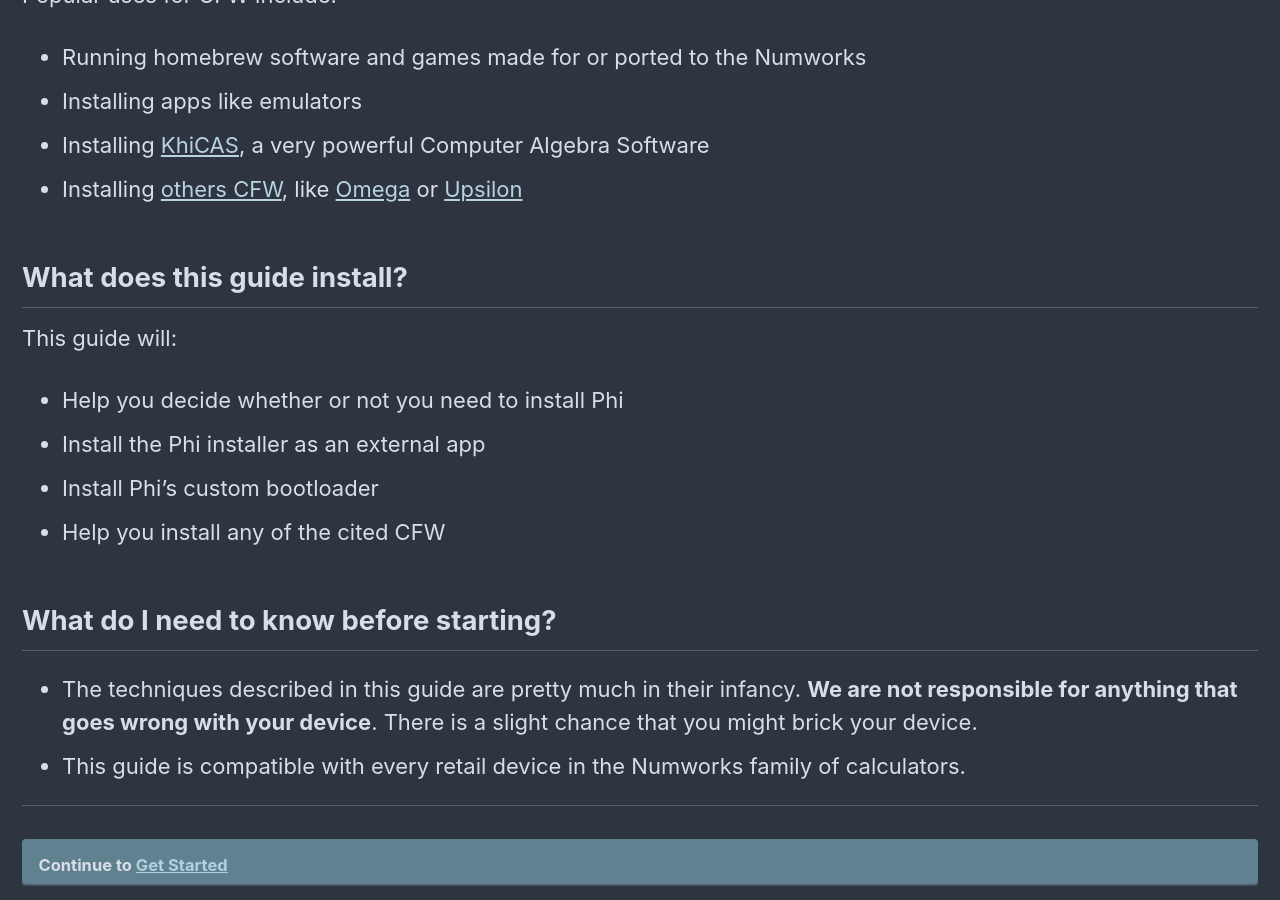
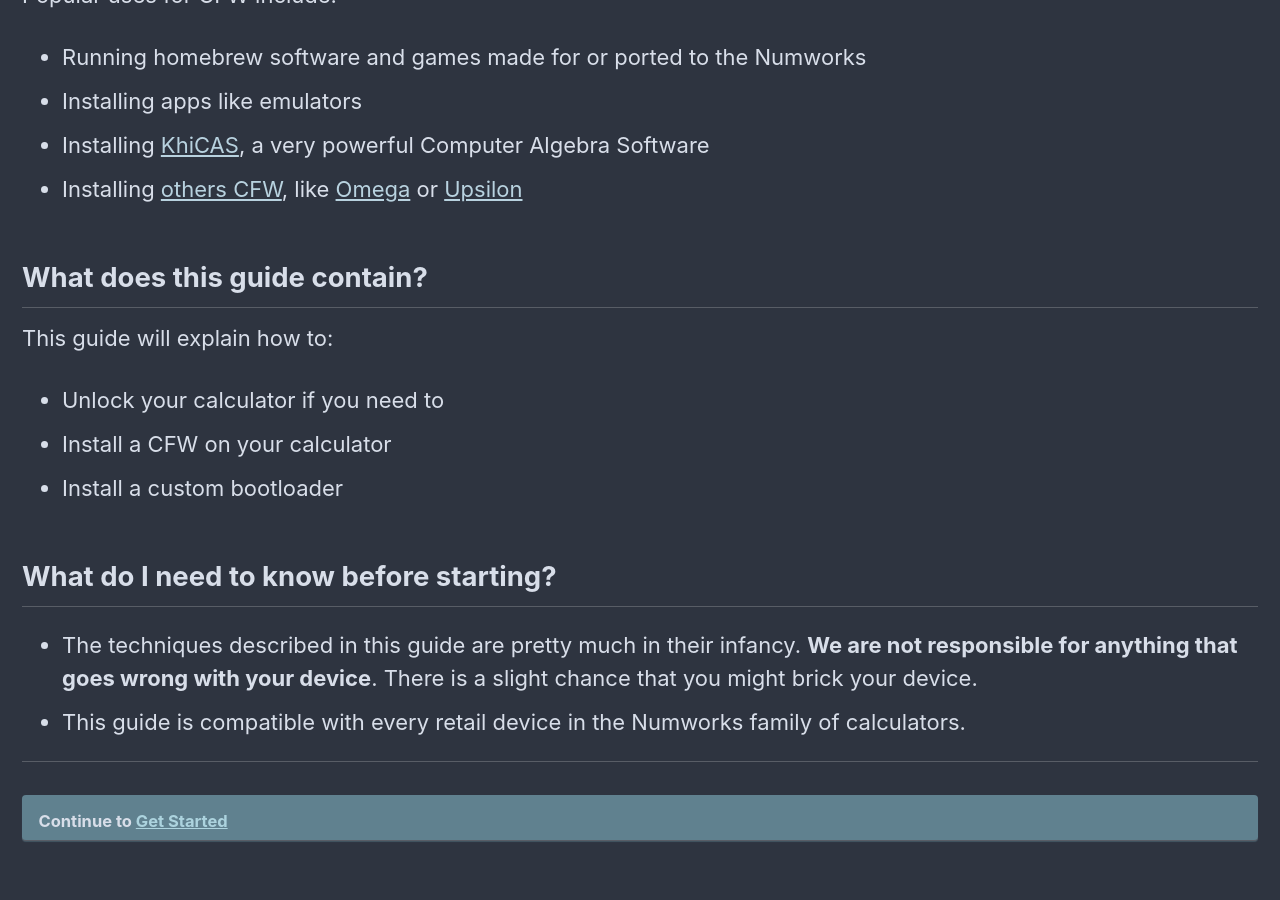
Before and after one commit to Omega-Numworks/Omega-Guide, a Jekyll site: the page built from _pages/en_US/home.md, in a window 1280 px wide and 900 px high, scrolled down 913 px. Built offline with Jekyll 4.4.1, drawn with Linux system fonts in a browser that asks for light colours; comment, search, counter and statistics services are not loaded.

Commit message:
Typo update home.md

```diff
--- a/_pages/en_US/home.md
+++ b/_pages/en_US/home.md
@@ -23,13 +23,12 @@
 * Installing [KhiCAS](https://www-fourier.univ-grenoble-alpes.fr/~parisse/numworks/khicasnw.html), a very powerful Computer Algebra Software
 * Installing [others CFW](choose-a-cfw), like [Omega](omega) or [Upsilon](upsilon)
 
-## What does this guide install?
+## What does this guide contain?
 
-This guide will:
-  + Help you decide whether or not you need to install Phi
-  + Install the Phi installer as an external app
-  + Install Phi's custom bootloader
-  + Help you install any of the cited CFW
+This guide will explain how to:
+  + Unlock your calculator if you need to
+  + Install a CFW on your calculator
+  + Install a custom bootloader
 
 ## What do I need to know before starting?
 
```
